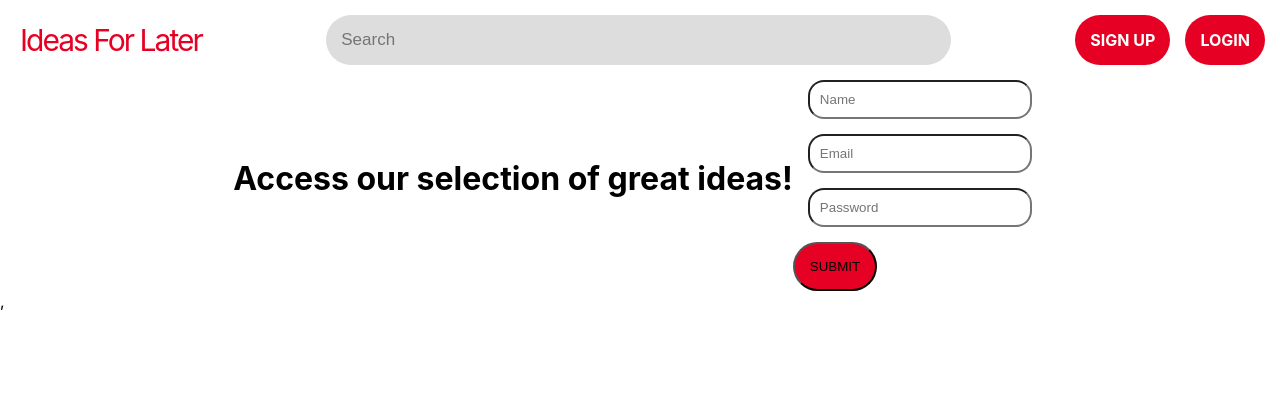
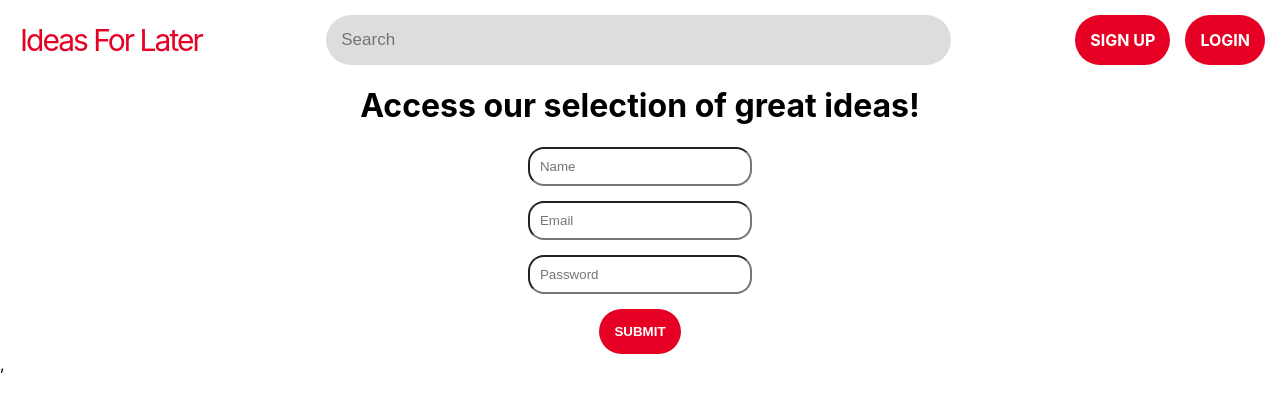
Before and after one commit to sblum55/ideas-for-later-front, a React (Create React App) app: page /signup in a window 1280 px wide. Shown: the top 408 px of the page. Built offline with nearby package versions, Linux system fonts and the light colour scheme; no server answers.

Commit message:
fixed signup form

```diff
--- a/public/index.html
+++ b/public/index.html
@@ -2,7 +2,7 @@
 <html lang="en">
   <head>
     <meta charset="utf-8" />
-    <link rel="icon" href="%PUBLIC_URL%/favicon.ico" />
+    <link rel="icon" href="" />
     <meta name="viewport" content="width=device-width, initial-scale=1" />
     <meta name="theme-color" content="#000000" />
     <meta
--- a/src/App.css
+++ b/src/App.css
@@ -232,6 +232,22 @@ body {
   border-radius: 16px;
 }
 
+.signUpFormBtnArea {
+  display: flex;
+  justify-content: center;
+  align-items: center;
+}
+
+.signUpFormBtn {
+  background-color: #e60023;
+  border: none;
+  border-radius: 25px;
+  padding: 15px;
+  cursor: pointer;
+  color: white;
+  font-weight: bold;
+}
+
 .addIdeaContainer {
   display: flex;
   justify-content: center;
--- a/src/pages/Login.js
+++ b/src/pages/Login.js
@@ -1,9 +1,11 @@
 import axios from 'axios'
 import { useState, useContext } from 'react'
+import { Redirect } from 'react-router-dom'
 import { UserContext } from '../contexts/UserContexts'
 
 const Login = () => {
-    const [ setUser ] = useContext(UserContext)
+    const [ user, setUser ] = useContext(UserContext)
+    const [ redirect, setRedirect ] = useState(null)
 
     const [ email, setEmail ] = useState('')
     const [ password, setPassword ] = useState('')
@@ -12,14 +14,16 @@ const Login = () => {
         e.preventDefault()
         axios.post(`${process.env.REACT_APP_BACKEND_URL}users/login`, {email, password})
         .then((response) => {
-            // console.log('login response', response);
+            console.log('login response', response);
             setUser(response.data.user.id)
             localStorage.setItem('userId', response.data.user.id)
+            setRedirect('/')
         })
     }
     return (
         <div>
             <div className = 'loginFormContainer'>
+                {redirect && <Redirect to = {redirect} />}
                 <form onSubmit = {handleSubmit}>
                     <div className = 'loginTitle'>
                         <h1>Welcome to Ideas for Later!</h1>
--- a/src/pages/SignUp.js
+++ b/src/pages/SignUp.js
@@ -3,7 +3,7 @@ import { useState, useContext } from 'react'
 import { UserContext } from '../contexts/UserContexts'
 
 const SignUp = () => {
-    const [ setUser ] = useContext(UserContext)
+    const [ user, setUser ] = useContext(UserContext)
 
     const [ name, setName ] = useState('')
     const [ email, setEmail ] = useState('')
@@ -13,7 +13,7 @@ const SignUp = () => {
         e.preventDefault()
         axios.post(`${process.env.REACT_APP_BACKEND_URL}users`, {name, email, password})
         .then((response) => {
-            // console.log(('sign up response', response));
+            console.log(('sign up response', response));
             setUser(response.data.user.id)
             localStorage.setItem('userId', response.data.user.id)
         })
@@ -21,8 +21,8 @@ const SignUp = () => {
 
     return (
         <div className = 'signUpContainer'>
-            <h1>Access our selection of great ideas!</h1>
             <form onSubmit = {handleSubmit}>
+                <h1>Access our selection of great ideas!</h1>
                 <div className = 'nameArea'>
                     <input className = 'signUpInput' placeholder = 'Name' id = 'new-name' value = {name} onChange = {(e) => {setName(e.target.value)}} />
                 </div>
@@ -32,8 +32,8 @@ const SignUp = () => {
                 <div className = 'passwordArea'>
                     <input className = 'signUpInput' placeholder = 'Password' type = 'password' id = 'new-password' value = {password} onChange = {(e) => {setPassword(e.target.value)}} />
                 </div>
-                <div className = 'signUpBtnArea'>
-                    <input className = 'signUpBtn' type = 'submit' value = 'SUBMIT' />
+                <div className = 'signUpFormBtnArea'>
+                    <input className = 'signUpFormBtn' type = 'submit' value = 'SUBMIT' />
                 </div>
             </form>
         </div>
```
Also changed, not shown: public/favicon-16x16.png (added).
